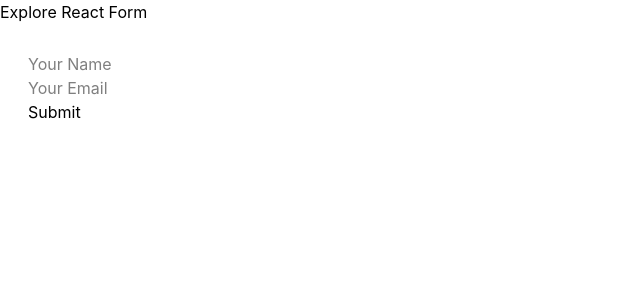
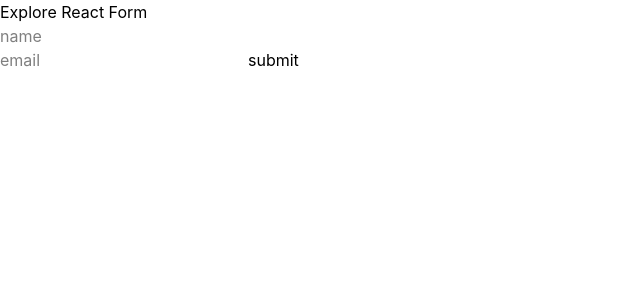
Before and after one commit to impressivecoder01/Module-44, a React (Vite) app: page / in a window 1280 px wide. Shown: the top 300 px of the page, without its empty margins (0-640 px from the left). Built offline with nearby package versions, Linux system fonts and the light colour scheme.

Commit message:
2nd way of getting data from a form

```diff
--- a/src/App.jsx
+++ b/src/App.jsx
@@ -1,5 +1,6 @@
 
 import './App.css'
+import FormAction from './components/FormAction/FormAction'
 import SimpleForm from './components/SimpleFrom/SimpleForm'
 
 function App() {
@@ -8,9 +9,10 @@ function App() {
   return (
     <>
       <h1>Explore React Form</h1>
-      <SimpleForm>
+      {/* <SimpleForm>
 
-      </SimpleForm>
+      </SimpleForm> */}
+      <FormAction></FormAction>
     </>
   )
 }
--- /dev/null
+++ b/src/components/FormAction/FormAction.jsx
@@ -0,0 +1,18 @@
+import React from 'react';
+
+const FormAction = () => {
+    const handleFormAction = (e) => {
+        console.log(e.get('name'),e.get('email'))
+    }
+    return (
+        <div>
+            <form action={handleFormAction}>
+                <input name='name' type="text" placeholder='name' /><br />
+                <input name='email' type="email" placeholder='email' />
+                <input type="submit" value={'submit'} />
+            </form>
+        </div>
+    );
+};
+
+export default FormAction;
```
